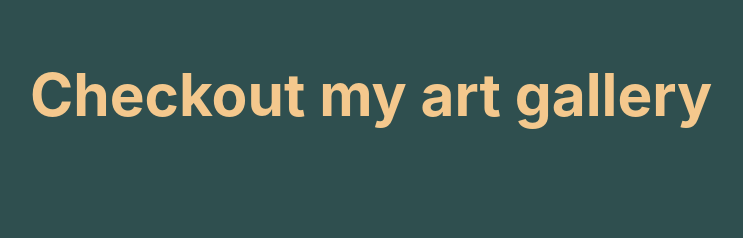
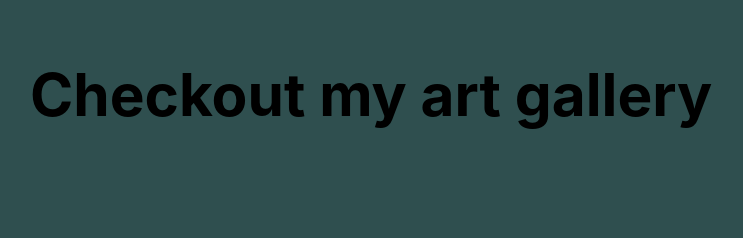
Before and after one commit to MohammedUsman-hub/art-gallery, a React (Create React App) app in the folder gallery-app/: page / in a window 1280 px wide. Shown: the top 238 px of the page, without its empty margins (418-1161 px from the left). Built offline with nearby package versions, Linux system fonts and the light colour scheme.

Commit message:
trying to display components

```diff
--- a/gallery-app/src/components/title.js
+++ b/gallery-app/src/components/title.js
@@ -1,10 +1,10 @@
-import React, { Component } from 'react';
+import React from 'react'
 import '../index.css';
 
 export default function Title(){
     return(
-        <div className='title'>
-            <h3>Checkout my art gallery</h3>
+        <div id='title'>
+            <h3 >Checkout my art gallery</h3>
         </div>
     )
 }
--- a/gallery-app/src/index.css
+++ b/gallery-app/src/index.css
@@ -14,12 +14,12 @@ code {
 }
 
 
-.title{
+#title{
   font-size: 50px;
   display: flex;
   position: absolute;
   left: 35%;
-  color:rgb(244, 200, 141);
+  color: black/*rgb(244, 200, 141);*/
 }
 
 .image-div{
--- a/gallery-app/src/index.js
+++ b/gallery-app/src/index.js
@@ -1,17 +1,18 @@
 import React from 'react';
-import ReactDOM from 'react-dom/client';
+import ReactDOM from 'react-dom';
 import './index.css';
 import App from './App';
-import reportWebVitals from './reportWebVitals';
 
-const root = ReactDOM.createRoot(document.getElementById('root'));
+
+
+ReactDOM.render(<App />, document.getElementById('root'));
+/*const root = ReactDOM.createRoot(document.getElementById('root'));
 root.render(
   <React.StrictMode>
     <App />
   </React.StrictMode>
-);
+);reportWebVitals();*/
 
 // If you want to start measuring performance in your app, pass a function
 // to log results (for example: reportWebVitals(console.log))
 // or send to an analytics endpoint. Learn more: https://bit.ly/CRA-vitals
-reportWebVitals();
--- a/gallery-app/src/reportWebVitals.js
+++ /dev/null
@@ -1,13 +0,0 @@
-const reportWebVitals = onPerfEntry => {
-  if (onPerfEntry && onPerfEntry instanceof Function) {
-    import('web-vitals').then(({ getCLS, getFID, getFCP, getLCP, getTTFB }) => {
-      getCLS(onPerfEntry);
-      getFID(onPerfEntry);
-      getFCP(onPerfEntry);
-      getLCP(onPerfEntry);
-      getTTFB(onPerfEntry);
-    });
-  }
-};
-
-export default reportWebVitals;
```
Also changed, not shown: gallery-app/src/App.js (+2 -5 lines), gallery-app/src/setupTests.js (deleted, +0 -5 lines), 1 other file (tests, documents, lock files or other folders).
